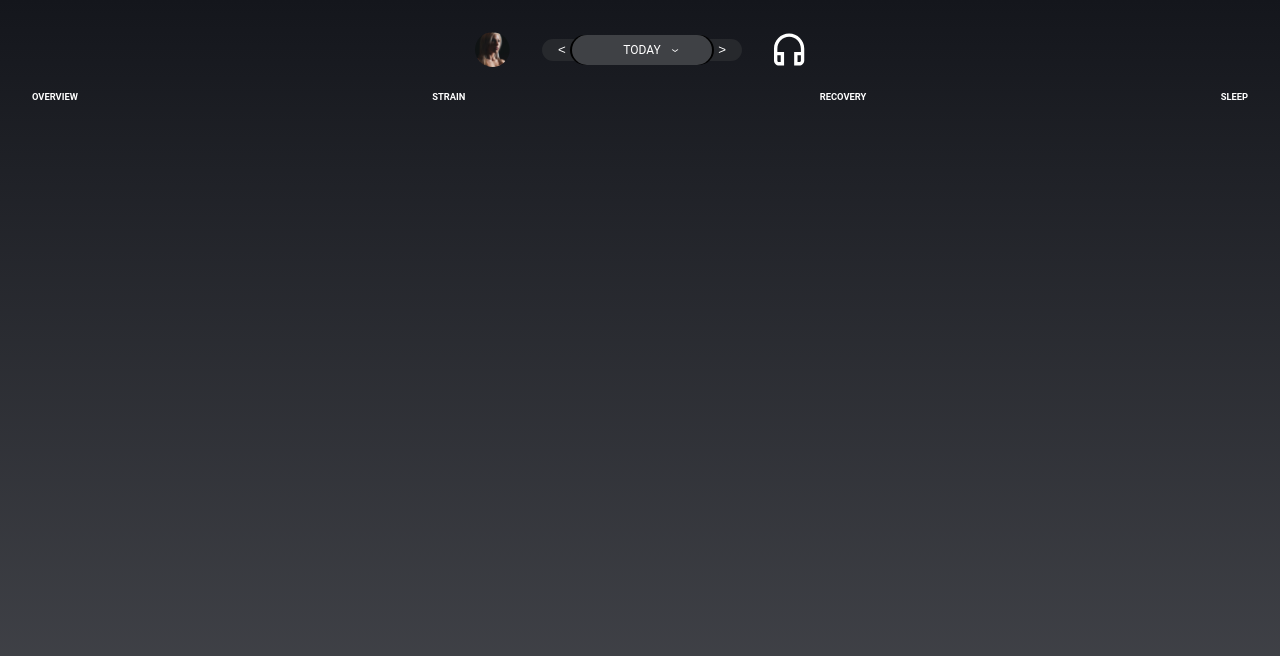
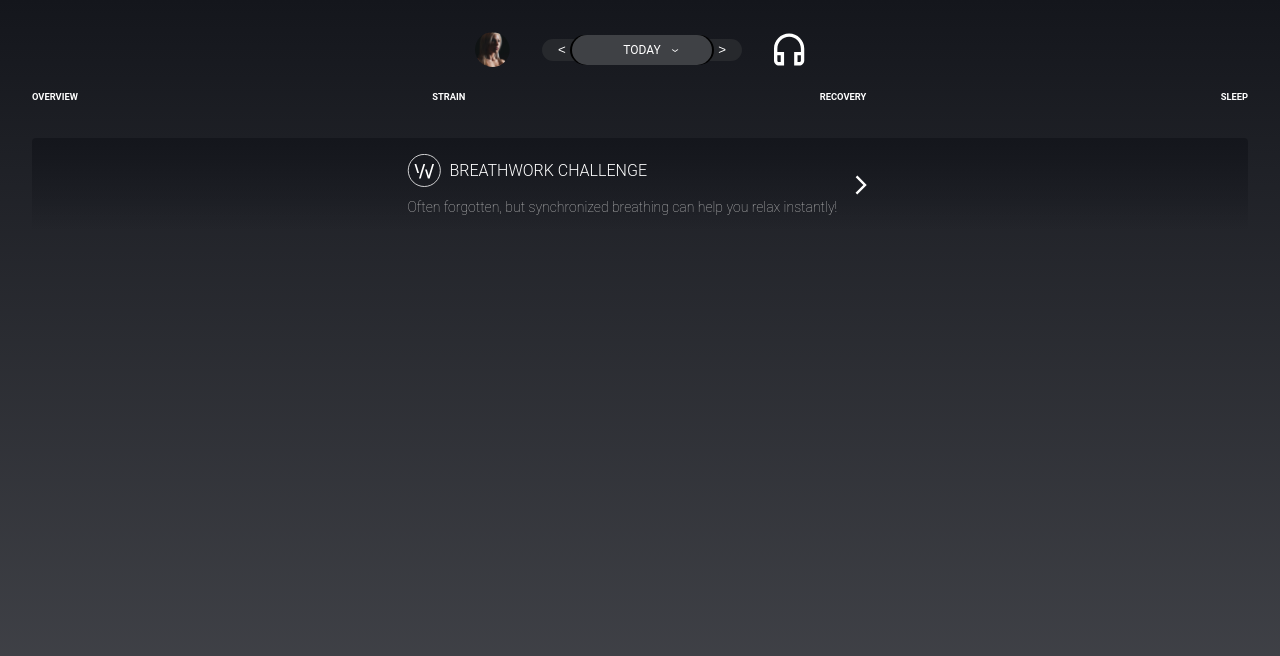
Before and after one commit to jtkwan91/whoop-industry-project, a React (Create React App) app in the folder client/: page / in a window 1280 px wide. Shown: the top 656 px of the page. Built offline with nearby package versions, Linux system fonts and the light colour scheme.

Commit message:
card component complete

```diff
--- a/client/src/App.js
+++ b/client/src/App.js
@@ -3,6 +3,7 @@ import { BrowserRouter, Switch, Route } from 'react-router-dom'
 import BreathingCircle from './pages/BreathingPage/BreathingPage'
 import Header from './components/Header/Header'
 import Navbar from './components/Navbar/Navbar'
+import BreatheCard from './components/BreatheCard/BreatheCard';
 
 export default class App extends Component {
   render() {
@@ -10,6 +11,7 @@ export default class App extends Component {
       <BrowserRouter>
       <Header />
       <Navbar />
+      <BreatheCard />
         <Switch>
           <Route path='/breathe' component={BreathingCircle}/>
           <Route />
--- /dev/null
+++ b/client/src/components/BreatheCard/BreatheCard.jsx
@@ -0,0 +1,19 @@
+import React from 'react';
+import logo from "../../assets/images/logo.svg"
+import rightArrow from "../../assets/images/rightarrow.svg"
+import "./BreatheCard.scss"
+
+export default function BreatheCard() {
+  return(
+      <div className="breathe-card">
+          <div className="breath-card__content-container">
+            <div className="breathe-card__title-container">
+                <img src={logo} alt="whoop logo" className="breathe-card__whoop-logo" />
+                <h1 className="breathe-card__title">Breathwork Challenge</h1>
+            </div>
+            <p className="breathe-card__text">Often forgotten, but synchronized breathing can help you relax instantly!</p>
+          </div>
+          <img src={rightArrow} alt="action icon" className="breathe-card__action-icon" />
+      </div>
+    )
+}
--- /dev/null
+++ b/client/src/components/BreatheCard/BreatheCard.scss
@@ -0,0 +1,37 @@
+@use "../../styles/mixins" as *;
+@use "../../styles/typography" as *;
+@use "../../styles/variables" as *;
+
+.breathe-card {
+    display: flex;
+    justify-content: center;
+    margin: 2rem;
+    padding: 1rem;
+    background: linear-gradient(#14161C, #1a1c2300);
+    border-radius: .25rem;
+
+    &__title-container {
+        display: flex;
+        justify-content: flex-start;
+        align-items: center;
+    }
+
+    &__whoop-logo {
+        margin-right: .5rem;
+    }
+
+    &__title {
+        color: white;
+        font-size: 1rem;
+        font-weight: 300;
+        text-transform: uppercase;
+    }
+
+    &__text {
+        color: #C1C1C1;
+        margin-top: .75rem;
+        padding-right: .7rem;
+        font-size: .875rem;
+        font-weight: lighter;
+    }
+}
```
Also changed, not shown: client/src/assets/images/logo.svg (added), client/src/assets/images/rightarrow.svg (added).
